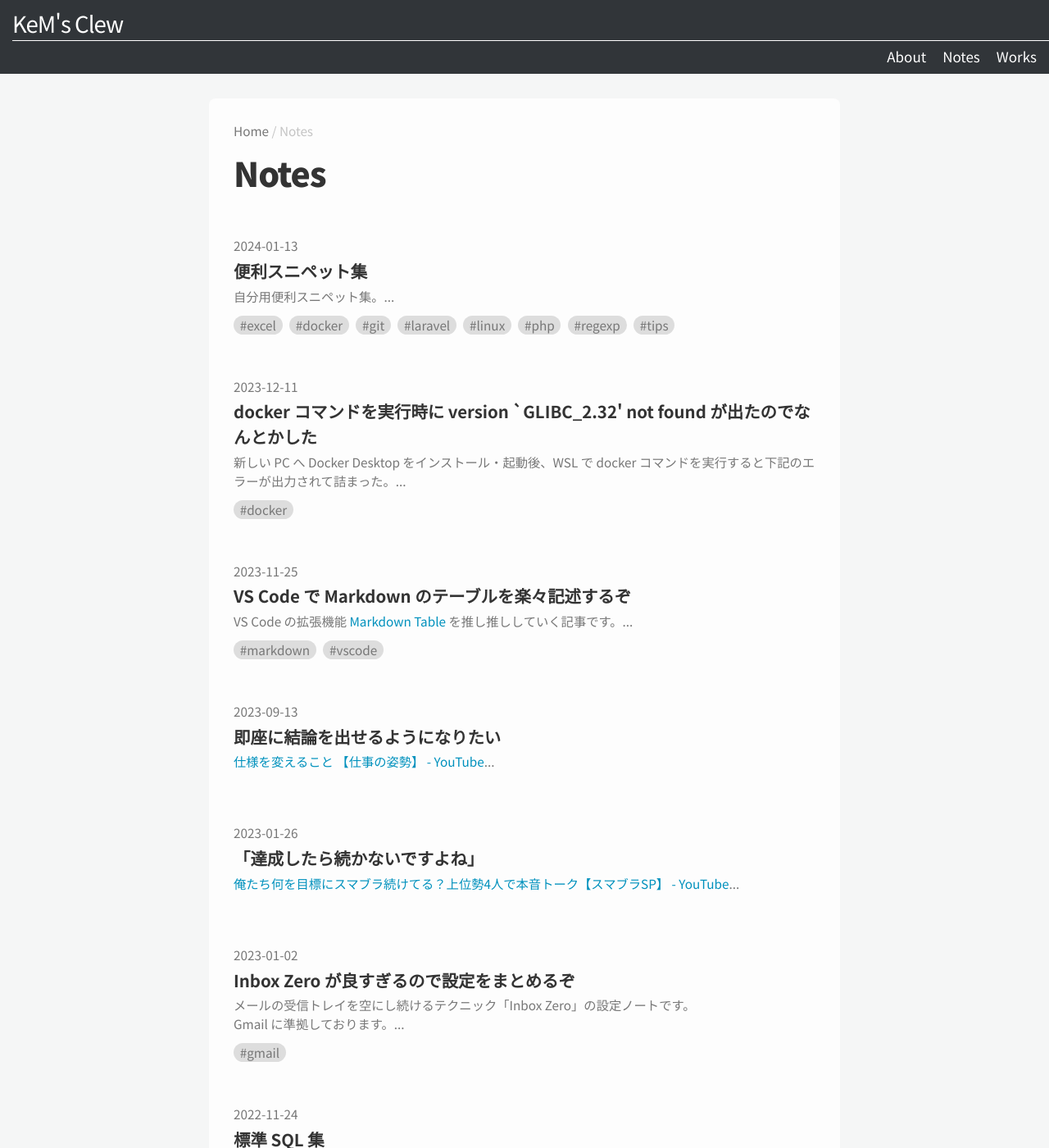
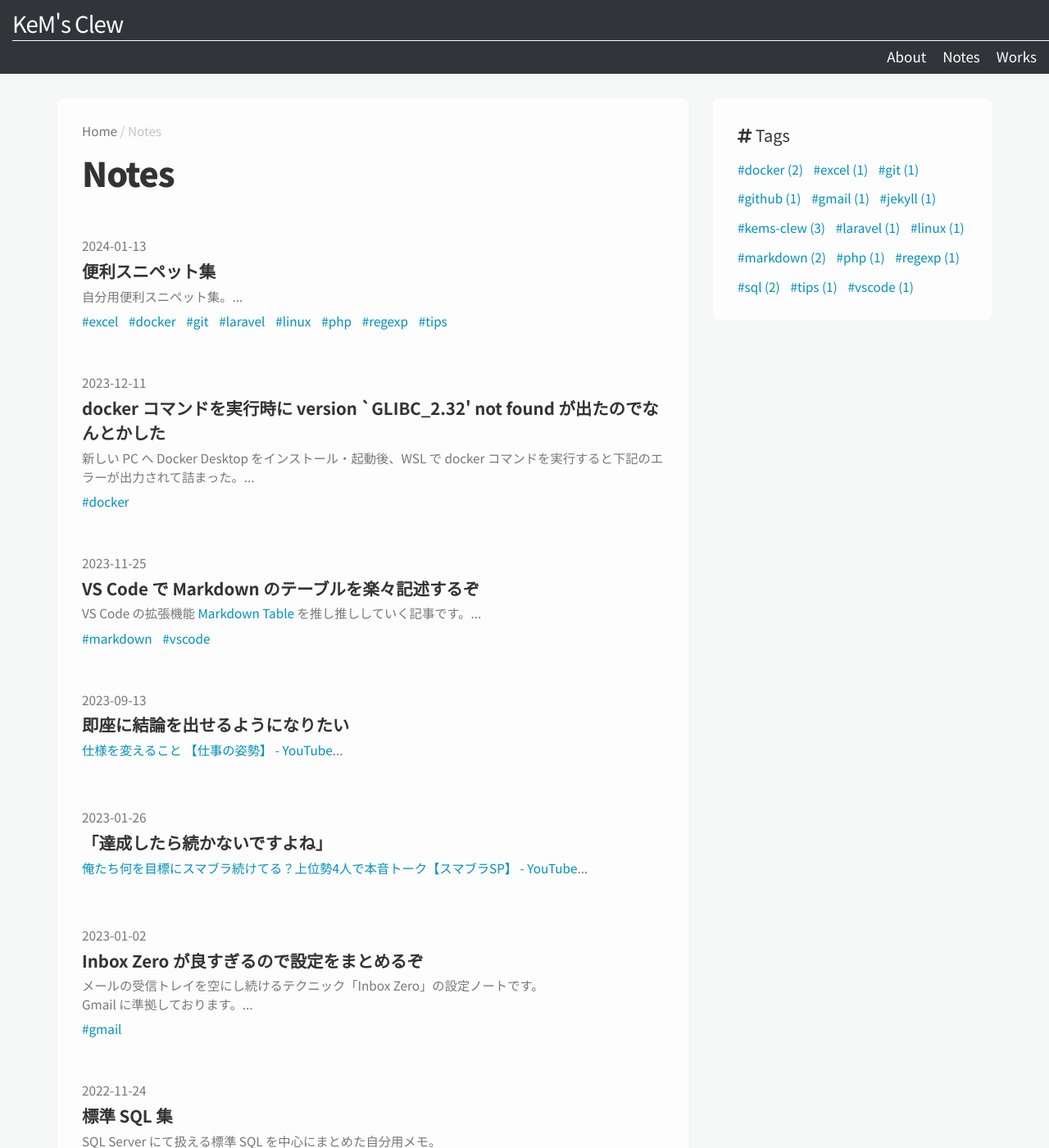
Before and after one commit to kenkenpa198/kems-clew.net, a Jekyll site: the page built from docs/notes.md, in a window 1280 px wide and 1400 px high. Shown: the whole window at 82% size. Built offline with Jekyll 4.4.1, drawn with Linux system fonts in a browser that asks for light colours; nearby versions of some CDN libraries; the repository's description, which GitHub fills in, is left out; some of the changed text lies outside the part shown.

Commit message:
[update][add]commit select tags for Notes

```diff
--- a/docs/_config.yml
+++ b/docs/_config.yml
@@ -58,6 +58,13 @@ plugins:
 minima:
   date_format: "%Y-%m-%d"
 
+# Customize navigation links
+# https://github.com/jekyll/minima/tree/2.5-stable?tab=readme-ov-file#customize-navigation-links
+header_pages:
+  - about.md
+  - notes.md
+  - works.html
+
 # Language
 lang: ja
 
--- /dev/null
+++ b/docs/_includes/notes-filter.html
@@ -0,0 +1,34 @@
+<nav class="works-filter">
+  <!-- <section>
+    <h3 class="filter-h">
+      <i class="fa-regular fa-folder"></i>
+      Categories
+    </h3>
+    <ul class="post-categories">
+      {%- if site.posts.size > 0 -%}
+      {% assign sorted_categories = site.categories | sort %}
+      {% for category in sorted_categories %}
+          <li>
+            <a href="{{ "./notes/categories.html#" | append: category[0] | relative_url }}">{{ category[0] }} ({{ category[1] | size }})</a>
+          </li>
+        {% endfor %}
+      {%- endif -%}
+    </ul>
+  </section> -->
+  <section>
+    <h3 class="filter-h">
+      <i class="fa-solid fa-hashtag"></i>
+      Tags
+    </h3>
+    <ul class="post-tags">
+      {%- if site.posts.size > 0 -%}
+        {% assign sorted_tags = site.tags | sort %}
+        {% for tag in sorted_tags %}
+          <li>
+            <a href="{{ "./notes/tags.html#" | append: tag[0] | relative_url }}">#{{ tag[0] }} ({{ tag[1] | size }})</a>
+          </li>
+        {% endfor %}
+      {%- endif -%}
+    </ul>
+  </section>
+</nav>
--- a/docs/_includes/post-card.html
+++ b/docs/_includes/post-card.html
@@ -23,7 +23,7 @@
   <!-- タグ -->
   <ul class="post-tags">
     {% for tag in post.tags %}
-      <li>{{ tag }}</li>
+      <li><a href="{{ "./notes/tags.html#" | append: tag | relative_url }}">#{{ tag }}</a></li>
     {% endfor %}
   </ul>
 </li>
--- a/docs/_sass/minima/_layout.scss
+++ b/docs/_sass/minima/_layout.scss
@@ -262,6 +262,10 @@
 
   > li {
     margin-bottom: $spacing-unit;
+
+    &:first-child {
+      margin-top: 0;
+    }
   }
 }
 
@@ -303,30 +307,27 @@
       }
     }
   }
+}
 
-  .post-tags {
+
+
+/**
+ * Tags
+ */
+.post-tags {
     list-style: none;
     display: flex;
     flex-wrap: wrap;
-    margin-top: 0.5rem;
+    margin-top: 0.2rem;
     margin-left: 0;
-    gap: 0.5em;
+    gap: 0.75em;
     margin-bottom: 0;
 
     li {
-      padding-left: 0.5em;
-      padding-right: 0.5em;
-      border-radius: 1em;
+      margin: 0;
       font-size: $font-size-small;
-      color: $color-grey;
-      background: $color-unselected;
-
-      &::before {
-        content: "#";
-      }
     }
   }
-}
 
 
 
@@ -446,6 +447,14 @@
   padding: $spacing-unit;
   background: $base-bg-color-main;
   border-radius: 8px;
+
+  section {
+    margin-top: 2.5em;
+
+    &:first-child {
+      margin-top: 0;
+    }
+  }
 
   h3 a {
     color: $color-black
--- a/docs/_sass/minima/_works-masonry.scss
+++ b/docs/_sass/minima/_works-masonry.scss
@@ -123,14 +123,6 @@
 * Works / サイドメニュー
 * ================================================== */
 #works-form {
-  > section {
-    margin-top: 2.5em;
-  }
-
-  > section:first-child {
-    margin-top: 0;
-  }
-
   label, input {
     cursor: pointer;
     user-select: none;
```
Also changed, not shown: docs/_layouts/posts-tags.html (added, +15 -0 lines), docs/notes-tags.md (added, +7 -0 lines), docs/notes.md (+1 -0 lines).
